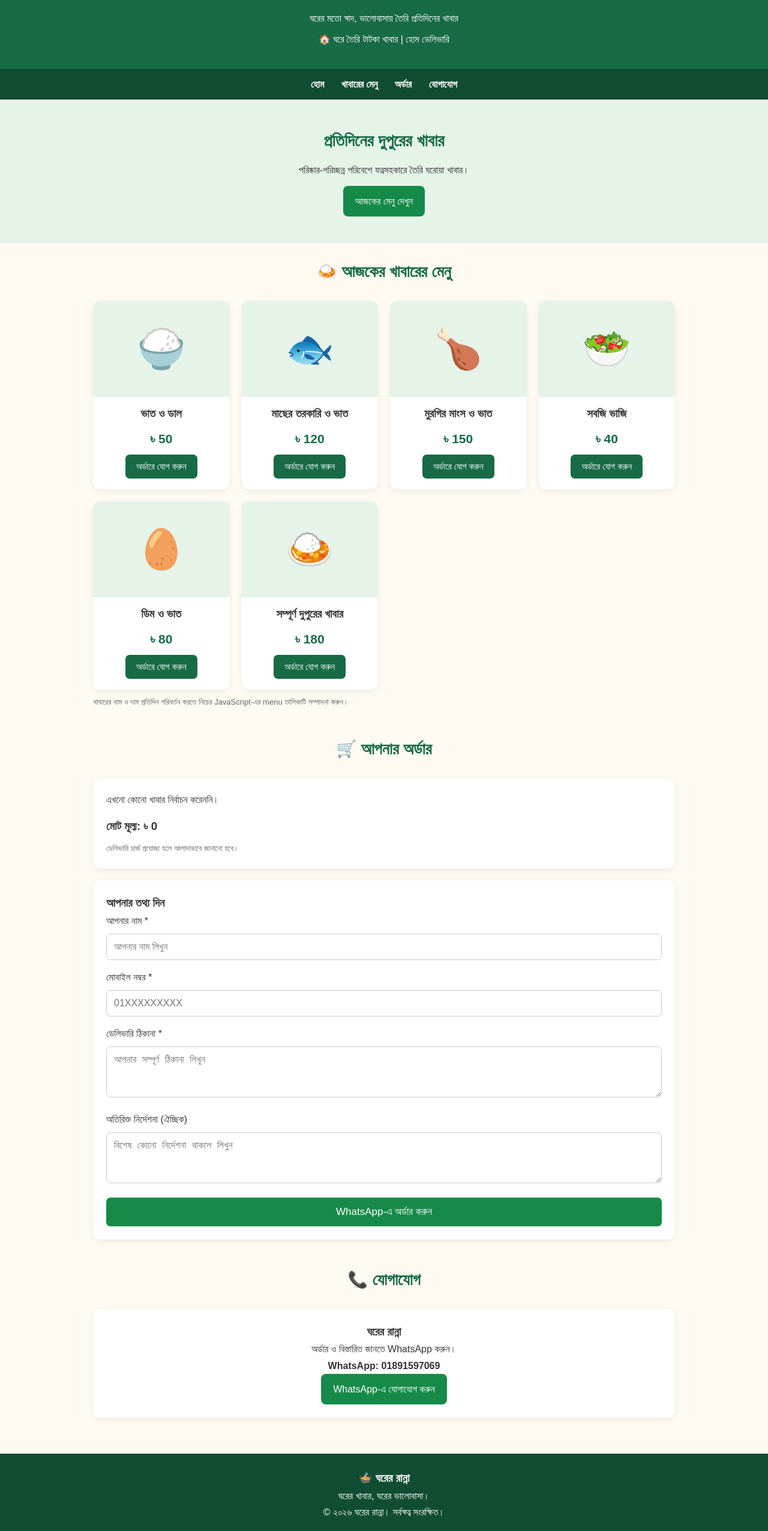
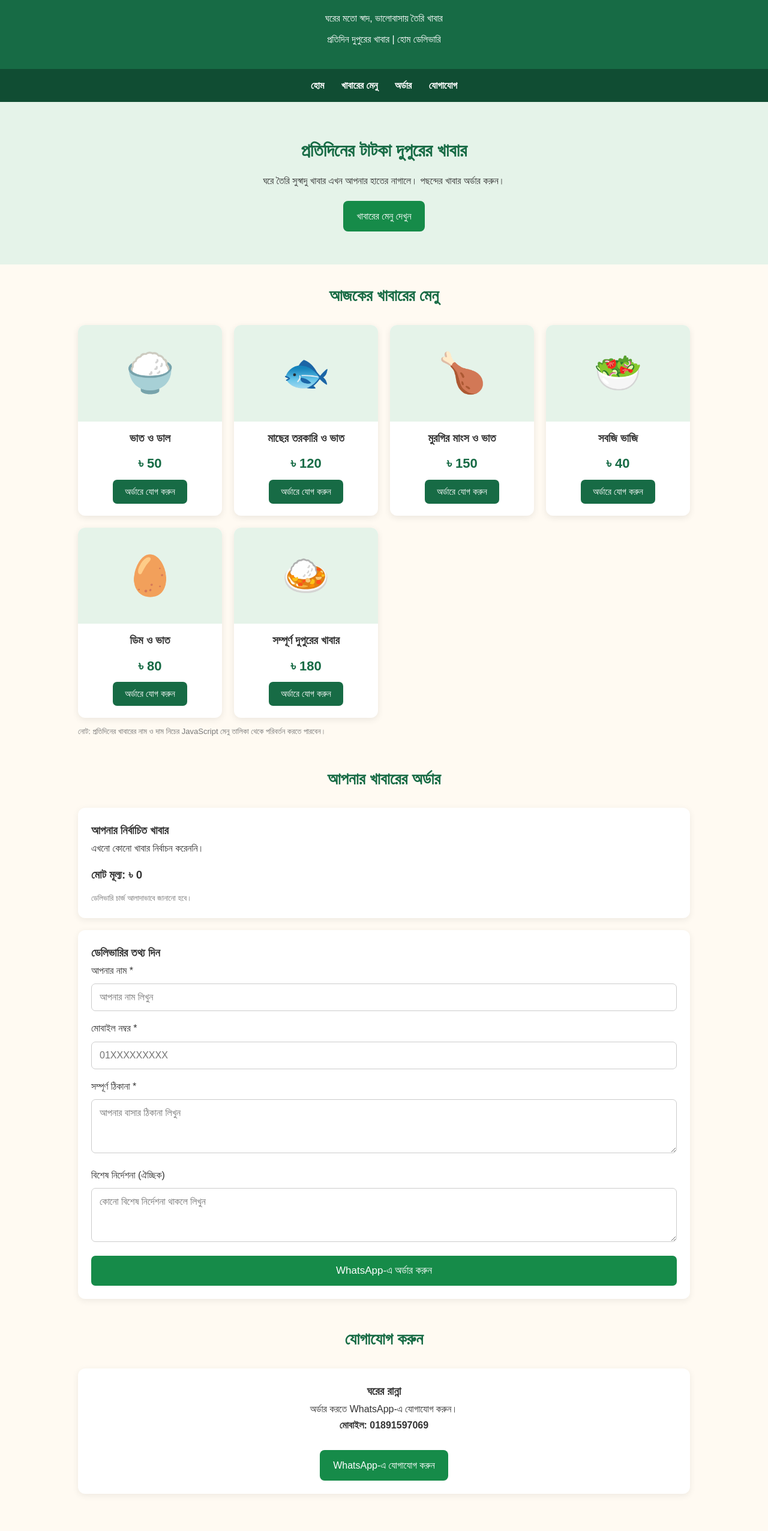
Before and after one commit to shakil7069/shakil7069.github.io, a plain HTML site: page index.html in a window 1280 px wide. Shown: the part 87-2640 px from the top of the page at 60% size. Drawn offline with Linux system fonts and the light colour scheme.

Commit message:
Update index.html

```diff
--- a/index.html
+++ b/index.html
@@ -4,13 +4,14 @@
 <head>
 <meta charset="UTF-8">
 <meta name="viewport" content="width=device-width, initial-scale=1.0">
-<title>ঘরের রান্না | ঘরোয়া দুপুরের খাবার</title>
+
+<title>ঘরের রান্না | প্রতিদিনের ঘরোয়া খাবার</title>
 
 <style>
 * {
-  box-sizing: border-box;
   margin: 0;
   padding: 0;
+  box-sizing: border-box;
 }
 
 body {
@@ -37,7 +38,7 @@ header p {
 
 nav {
   background: #104d33;
-  padding: 12px;
+  padding: 14px;
   text-align: center;
 }
 
@@ -49,36 +50,37 @@ nav a {
 }
 
 .hero {
+  background: #e5f3e9;
   text-align: center;
-  padding: 45px 15px;
-  background: #e5f3e9;
+  padding: 55px 15px;
 }
 
 .hero h2 {
+  font-size: 30px;
   color: #176b45;
-  font-size: 28px;
 }
 
 .hero p {
-  margin: 12px 0;
+  margin: 12px 0 20px;
 }
 
 .container {
-  max-width: 1000px;
+  max-width: 1050px;
   margin: auto;
-  padding: 25px 15px;
+  padding: 30px 15px;
 }
 
 .section-title {
   text-align: center;
   color: #176b45;
+  font-size: 27px;
   margin-bottom: 25px;
-  font-size: 27px;
 }
 
 .food-grid {
   display: grid;
-  grid-template-columns: repeat(auto-fit, minmax(220px, 1fr));
+  grid-template-columns:
+    repeat(auto-fit, minmax(220px, 1fr));
   gap: 20px;
 }
 
@@ -86,9 +88,9 @@ nav a {
   background: white;
   border-radius: 12px;
   overflow: hidden;
-  box-shadow: 0 3px 12px #00000012;
   text-align: center;
-  padding-bottom: 18px;
+  padding-bottom: 20px;
+  box-shadow: 0 3px 12px #00000015;
 }
 
 .food-image {
@@ -98,12 +100,12 @@ nav a {
 }
 
 .food-card h3 {
-  margin: 12px 0 5px;
+  margin-top: 12px;
 }
 
 .price {
+  font-size: 22px;
   color: #176b45;
-  font-size: 21px;
   font-weight: bold;
   margin: 8px;
 }
@@ -112,8 +114,8 @@ button {
   background: #176b45;
   color: white;
   border: none;
+  padding: 11px 20px;
   border-radius: 7px;
-  padding: 11px 18px;
   cursor: pointer;
   font-size: 15px;
 }
@@ -122,7 +124,17 @@ button:hover {
   background: #104d33;
 }
 
-.cart-box, .contact-box {
+.whatsapp {
+  display: inline-block;
+  background: #168b49;
+  color: white;
+  padding: 12px 22px;
+  border-radius: 8px;
+  text-decoration: none;
+}
+
+.cart-box,
+.contact-box {
   background: white;
   padding: 22px;
   border-radius: 12px;
@@ -133,57 +145,66 @@ button:hover {
 .cart-item {
   display: flex;
   justify-content: space-between;
+  align-items: center;
   gap: 10px;
-  padding: 10px 0;
+  padding: 12px 0;
   border-bottom: 1px solid #eee;
 }
 
-input, textarea {
+.cart-item button {
+  padding: 5px 12px;
+  margin-left: 5px;
+}
+
+input,
+textarea {
   width: 100%;
-  padding: 12px;
+  padding: 13px;
   margin: 8px 0 15px;
   border: 1px solid #ccc;
   border-radius: 7px;
   font-size: 16px;
+  font-family: inherit;
 }
 
 textarea {
-  min-height: 85px;
+  min-height: 90px;
 }
 
 .order-button {
   width: 100%;
   background: #168b49;
   font-size: 17px;
-  padding: 14px;
+  padding: 15px;
 }
 
-.whatsapp {
-  display: inline-block;
-  background: #168b49;
-  color: white;
-  padding: 12px 20px;
-  text-decoration: none;
-  border-radius: 8px;
+.small {
+  color: #777;
+  font-size: 13px;
+  margin-top: 12px;
 }
 
 footer {
   background: #104d33;
   color: white;
   text-align: center;
-  padding: 25px 12px;
-  margin-top: 35px;
-}
-
-.small {
-  color: #666;
-  font-size: 13px;
-  margin-top: 10px;
+  padding: 28px 15px;
+  margin-top: 40px;
 }
 
 @media(max-width: 500px) {
-  header h1 { font-size: 29px; }
-  nav a { margin: 0 6px; font-size: 14px; }
+  header h1 {
+    font-size: 29px;
+  }
+
+  nav a {
+    margin: 0 5px;
+    font-size: 13px;
+  }
+
+  .hero h2 {
+    font-size: 24px;
+  }
 }
 </style>
 </head>
@@ -191,9 +212,9 @@ footer {
 <body>
 
 <header>
-  <h1>🍲 ঘরের রান্না</h1>
-  <p>ঘরের মতো স্বাদ, ভালোবাসায় তৈরি প্রতিদিনের খাবার</p>
-  <p>🏠 ঘরে তৈরি টাটকা খাবার | হোম ডেলিভারি</p>
+  <h1>ঘরের রান্না</h1>
+  <p>ঘরের মতো স্বাদ, ভালোবাসায় তৈরি খাবার</p>
+  <p>প্রতিদিন দুপুরের খাবার | হোম ডেলিভারি</p>
 </header>
 
 <nav>
@@ -204,26 +225,45 @@ footer {
 </nav>
 
 <section class="hero" id="home">
-  <h2>প্রতিদিনের দুপুরের খাবার</h2>
-  <p>পরিষ্কার-পরিচ্ছন্ন পরিবেশে যত্নসহকারে তৈরি ঘরোয়া খাবার।</p>
-  <a href="#menu" class="whatsapp">আজকের মেনু দেখুন</a>
+  <h2>প্রতিদিনের টাটকা দুপুরের খাবার</h2>
+
+  <p>
+    ঘরে তৈরি সুস্বাদু খাবার এখন আপনার হাতের নাগালে।
+    পছন্দের খাবার অর্ডার করুন।
+  </p>
+
+  <a href="#menu" class="whatsapp">
+    খাবারের মেনু দেখুন
+  </a>
 </section>
 
 <main class="container">
 
 <section id="menu">
-    <h2 class="section-title">🍛 আজকের খাবারের মেনু</h2>
+
+<h2 class="section-title">
+আজকের খাবারের মেনু
+</h2>
+
 <div class="food-grid" id="foodGrid"></div>
+
 <p class="small">
-      খাবারের নাম ও দাম প্রতিদিন পরিবর্তন করতে নিচের JavaScript-এর
-      menu তালিকাটি সম্পাদনা করুন।
+নোট: প্রতিদিনের খাবারের নাম ও দাম নিচের JavaScript
+মেনু তালিকা থেকে পরিবর্তন করতে পারবেন।
 </p>
+
 </section>
 
 <section id="order" style="margin-top:45px">
-    <h2 class="section-title">🛒 আপনার অর্ডার</h2>
+
+<h2 class="section-title">
+আপনার খাবারের অর্ডার
+</h2>
 
 <div class="cart-box">
+
+<h3>আপনার নির্বাচিত খাবার</h3>
+
 <div id="cartItems">
 এখনো কোনো খাবার নির্বাচন করেননি।
 </div>
@@ -232,100 +272,153 @@ footer {
 মোট মূল্য: ৳ <span id="total">0</span>
 </h3>
 
-      <p class="small">ডেলিভারি চার্জ প্রযোজ্য হলে আলাদাভাবে জানানো হবে।</p>
+<p class="small">
+ডেলিভারি চার্জ আলাদাভাবে জানানো হবে।
+</p>
+
 </div>
 
 <div class="contact-box">
-      <h3>আপনার তথ্য দিন</h3>
+
+<h3>ডেলিভারির তথ্য দিন</h3>
 
 <form id="orderForm">
+
 <label>আপনার নাম *</label>
-        <input type="text" id="customerName"
-          placeholder="আপনার নাম লিখুন" required>
+
+<input
+type="text"
+id="customerName"
+placeholder="আপনার নাম লিখুন"
+required
+>
 
 <label>মোবাইল নম্বর *</label>
-        <input type="tel" id="customerPhone"
-          placeholder="01XXXXXXXXX" required>
 
-        <label>ডেলিভারি ঠিকানা *</label>
-        <textarea id="customerAddress"
-          placeholder="আপনার সম্পূর্ণ ঠিকানা লিখুন"
-          required></textarea>
+<input
+type="tel"
+id="customerPhone"
+placeholder="01XXXXXXXXX"
+required
+>
 
-        <label>অতিরিক্ত নির্দেশনা (ঐচ্ছিক)</label>
-        <textarea id="notes"
-          placeholder="বিশেষ কোনো নির্দেশনা থাকলে লিখুন"></textarea>
+<label>সম্পূর্ণ ঠিকানা *</label>
+
+<textarea
+id="customerAddress"
+placeholder="আপনার বাসার ঠিকানা লিখুন"
+required
+></textarea>
+
+<label>বিশেষ নির্দেশনা (ঐচ্ছিক)</label>
+
+<textarea
+id="notes"
+placeholder="কোনো বিশেষ নির্দেশনা থাকলে লিখুন"
+></textarea>
 
 <button type="submit" class="order-button">
 WhatsApp-এ অর্ডার করুন
 </button>
+
 </form>
+
 </div>
 </section>
 
 <section id="contact" style="margin-top:45px">
-    <h2 class="section-title">📞 যোগাযোগ</h2>
+
+<h2 class="section-title">
+যোগাযোগ করুন
+</h2>
+
 <div class="contact-box" style="text-align:center">
+
 <h3>ঘরের রান্না</h3>
-      <p>অর্ডার ও বিস্তারিত জানতে WhatsApp করুন।</p>
-      <p><strong>WhatsApp: 01891597069</strong></p>
-      <a class="whatsapp"
+
+<p>অর্ডার করতে WhatsApp-এ যোগাযোগ করুন।</p>
+
+<p>
+<strong>মোবাইল: 01891597069</strong>
+</p>
+
+<br>
+
+<a
+class="whatsapp"
 href="https://wa.me/8801891597069"
-        target="_blank">
+target="_blank"
+rel="noopener"
+>
 WhatsApp-এ যোগাযোগ করুন
 </a>
+
 </div>
+
 </section>
 
 </main>
 
 <footer>
-  <h3>🍲 ঘরের রান্না</h3>
+
+<h3>ঘরের রান্না</h3>
+
 <p>ঘরের খাবার, ঘরের ভালোবাসা।</p>
-  <p>© ২০২৬ ঘরের রান্না। সর্বস্বত্ব সংরক্ষিত।</p>
+
+<p>হোম ডেলিভারি সার্ভিস</p>
+
+<p>© ২০২৬ ঘরের রান্না</p>
+
 </footer>
 
 <script>
 
-// প্রতিদিনের খাবারের নাম ও দাম এখানে পরিবর্তন করবেন
+// প্রতিদিনের খাবারের নাম ও দাম পরিবর্তন করুন
 
 const menu = [
+
 {
 id: 1,
 name: "ভাত ও ডাল",
 price: 50,
 emoji: "🍚"
 },
+
 {
 id: 2,
 name: "মাছের তরকারি ও ভাত",
 price: 120,
 emoji: "🐟"
 },
+
 {
 id: 3,
 name: "মুরগির মাংস ও ভাত",
 price: 150,
 emoji: "🍗"
 },
+
 {
 id: 4,
 name: "সবজি ভাজি",
 price: 40,
 emoji: "🥗"
 },
+
 {
 id: 5,
 name: "ডিম ও ভাত",
 price: 80,
 emoji: "🥚"
 },
+
 {
 id: 6,
 name: "সম্পূর্ণ দুপুরের খাবার",
 price: 180,
 emoji: "🍛"
 }
+
 ];
 
 let cart = {};
@@ -333,75 +426,113 @@ let cart = {};
 // খাবারের মেনু দেখানো
 
 function showMenu() {
+
 const grid = document.getElementById("foodGrid");
 
 grid.innerHTML = menu.map(food => `
+
 <div class="food-card">
-      <div class="food-image">${food.emoji}</div>
+
+<div class="food-image">
+${food.emoji}
+</div>
+
 <h3>${food.name}</h3>
-      <p class="price">৳ ${food.price}</p>
+
+<p class="price">
+৳ ${food.price}
+</p>
+
 <button onclick="addToCart(${food.id})">
 অর্ডারে যোগ করুন
 </button>
+
 </div>
+
 `).join("");
+
 }
 
-// কার্টে খাবার যোগ করা
+// খাবার কার্টে যোগ করা
 
 function addToCart(id) {
+
 cart[id] = (cart[id] || 0) + 1;
+
 showCart();
+
 }
 
-// কার্ট থেকে খাবার বাদ দেওয়া
+// খাবারের সংখ্যা কমানো
 
 function removeFromCart(id) {
+
 if (cart[id]) {
+
 cart[id]--;
+
 if (cart[id] <= 0) {
 delete cart[id];
 }
+
 }
+
 showCart();
+
 }
 
 // কার্ট দেখানো
 
 function showCart() {
+
 const box = document.getElementById("cartItems");
+
 let total = 0;
 let html = "";
 
 for (const id in cart) {
+
 const food = menu.find(item => item.id == id);
+
 const quantity = cart[id];
+
 const subtotal = food.price * quantity;
 
 total += subtotal;
 
 html += `
+
 <div class="cart-item">
+
 <span>
 ${food.name}<br>
 ৳ ${food.price} × ${quantity}
 </span>
+
 <span>
 ৳ ${subtotal}
+
 <button type="button"
 onclick="removeFromCart(${id})">
-            −
+-
 </button>
+
 </span>
+
 </div>
+
 `;
+
 }
 
-  box.innerHTML = html || "এখনো কোনো খাবার নির্বাচন করেননি।";
+box.innerHTML =
+html || "এখনো কোনো খাবার নির্বাচন করেননি।";
+
 document.getElementById("total").textContent = total;
+
 }
 
-// WhatsApp-এ অর্ডার পাঠানো
+// WhatsApp অর্ডার পাঠানো
 
 document.getElementById("orderForm")
 .addEventListener("submit", function(e) {
@@ -409,51 +540,76 @@ document.getElementById("orderForm")
 e.preventDefault();
 
 if (Object.keys(cart).length === 0) {
+
 alert("প্রথমে খাবার নির্বাচন করুন!");
+
 return;
+
 }
 
-  const name = document.getElementById("customerName").value.trim();
-  const phone = document.getElementById("customerPhone").value.trim();
-  const address = document.getElementById("customerAddress").value.trim();
-  const notes = document.getElementById("notes").value.trim();
+const name =
+document.getElementById("customerName").value.trim();
+
+const phone =
+document.getElementById("customerPhone").value.trim();
+
+const address =
+document.getElementById("customerAddress").value.trim();
+
+const notes =
+document.getElementById("notes").value.trim();
 
 let total = 0;
-  let message = "🍲 ঘরের রান্না - নতুন অর্ডার\n\n";
 
-  message += "👤 নাম: " + name + "\n";
-  message += "📱 মোবাইল: " + phone + "\n";
-  message += "📍 ঠিকানা: " + address + "\n\n";
-  message += "🛒 খাবারের তালিকা:\n";
+// এখানে ইচ্ছাকৃতভাবে কোনো ইমোজি ব্যবহার করা হয়নি
+
+let message = "ঘরের রান্না - নতুন অর্ডার\n\n";
+
+message += "নাম: " + name + "\n";
+
+message += "মোবাইল: " + phone + "\n";
+
+message += "ঠিকানা: " + address + "\n\n";
+
+message += "খাবারের তালিকা:\n";
 
 for (const id in cart) {
+
 const food = menu.find(item => item.id == id);
+
 const subtotal = food.price * cart[id];
 
 total += subtotal;
 
-    message += food.name + " × " + cart[id] +
-      " = ৳" + subtotal + "\n";
+message +=
+food.name + " x " + cart[id] +
+" = টাকা " + subtotal + "\n";
+
 }
 
-  message += "\nমোট খাবারের মূল্য: ৳" + total;
+message += "\nমোট খাবারের মূল্য: টাকা " + total;
+
 message += "\nডেলিভারি চার্জ: আলোচনা সাপেক্ষে";
 
 if (notes) {
+
 message += "\nবিশেষ নির্দেশনা: " + notes;
+
 }
 
-  message += "\n\nধন্যবাদ! ❤️";
+message += "\n\nধন্যবাদ।";
 
 const whatsappNumber = "8801891597069";
 
-  const url = "https://wa.me/" + whatsappNumber +
+const url =
+"https://wa.me/" + whatsappNumber +
 "?text=" + encodeURIComponent(message);
 
 window.open(url, "_blank");
+
 });
 
-// প্রথমবার মেনু দেখানো
+// ওয়েবসাইট চালু
 
 showMenu();
 
```
Lines whose indentation alone changed are shown as unchanged.
